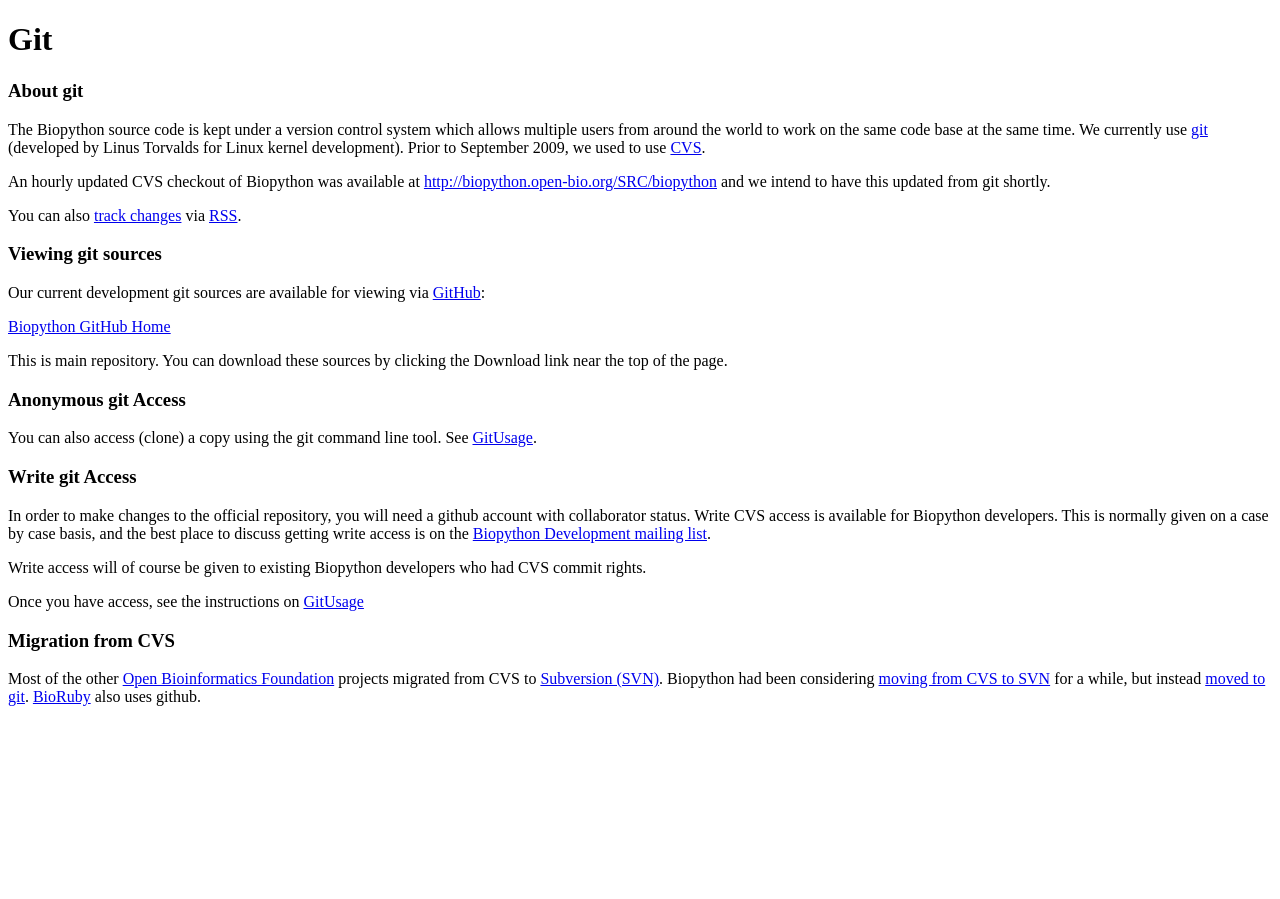
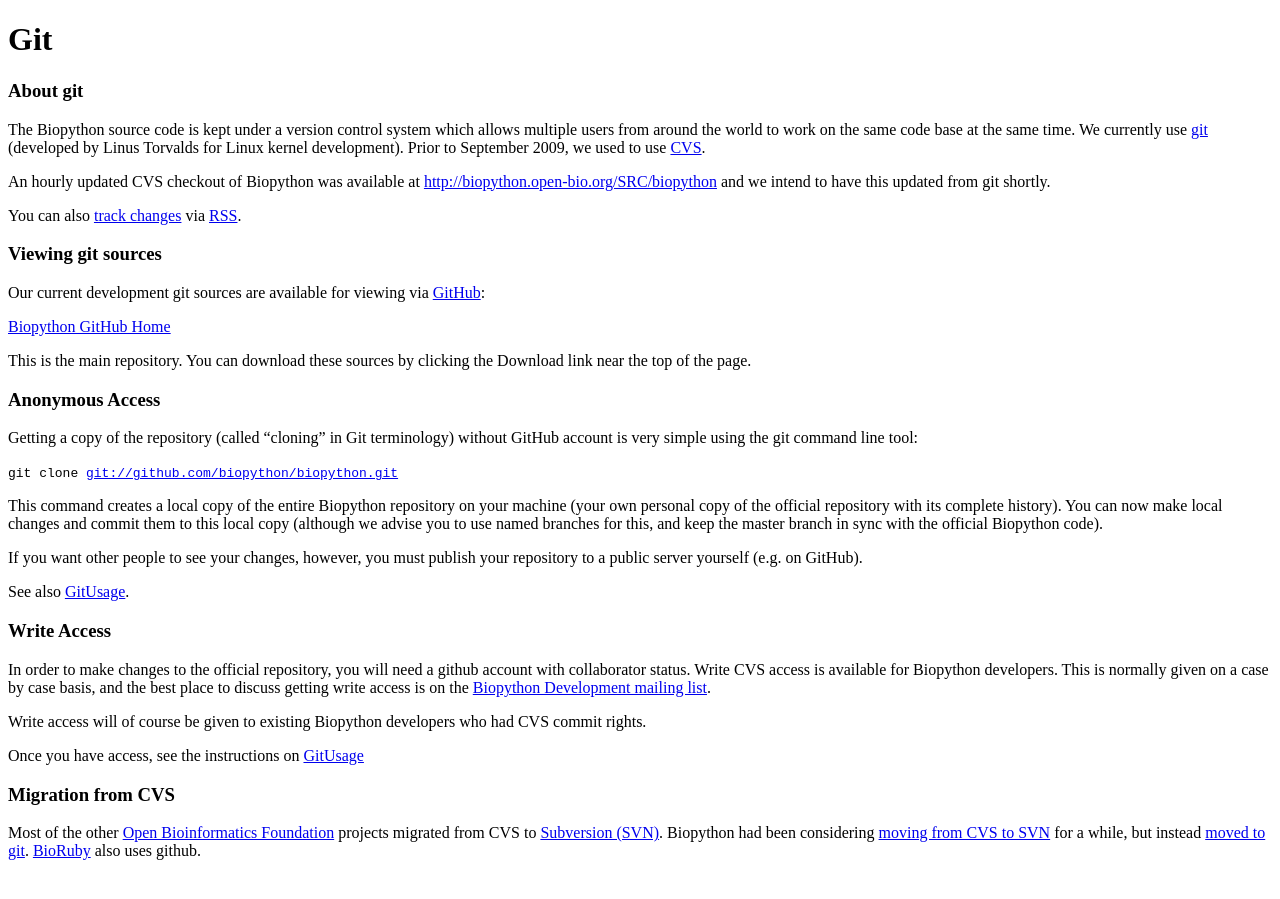
Before and after one commit to biopython/biopython.github.io, a Jekyll site: the page built from wiki/Git.md, in a window 1280 px wide. Built offline with Jekyll 4.4.1, drawn with Linux system fonts in a browser that asks for light colours.

Commit message:
Clone instructions

```diff
--- a/wiki/Git.md
+++ b/wiki/Git.md
@@ -28,15 +28,28 @@ Our current development git sources are available for viewing via
 
 [Biopython GitHub Home](http://github.com/biopython/biopython)
 
-This is main repository. You can download these sources by clicking the
-Download link near the top of the page.
+This is the main repository. You can download these sources by clicking
+the Download link near the top of the page.
 
-### Anonymous git Access
+### Anonymous Access
 
-You can also access (clone) a copy using the git command line tool. See
-[GitUsage](GitUsage "wikilink").
+Getting a copy of the repository (called "cloning" in Git terminology)
+without GitHub account is very simple using the git command line tool:
 
-### Write git Access
+`git clone `[`git://github.com/biopython/biopython.git`](git://github.com/biopython/biopython.git)
+
+This command creates a local copy of the entire Biopython repository on
+your machine (your own personal copy of the official repository with its
+complete history). You can now make local changes and commit them to
+this local copy (although we advise you to use named branches for this,
+and keep the master branch in sync with the official Biopython code).
+
+If you want other people to see your changes, however, you must publish
+your repository to a public server yourself (e.g. on GitHub).
+
+See also [GitUsage](GitUsage "wikilink").
+
+### Write Access
 
 In order to make changes to the official repository, you will need a
 github account with collaborator status. Write CVS access is available
```
Also changed, not shown: 1 other file.
